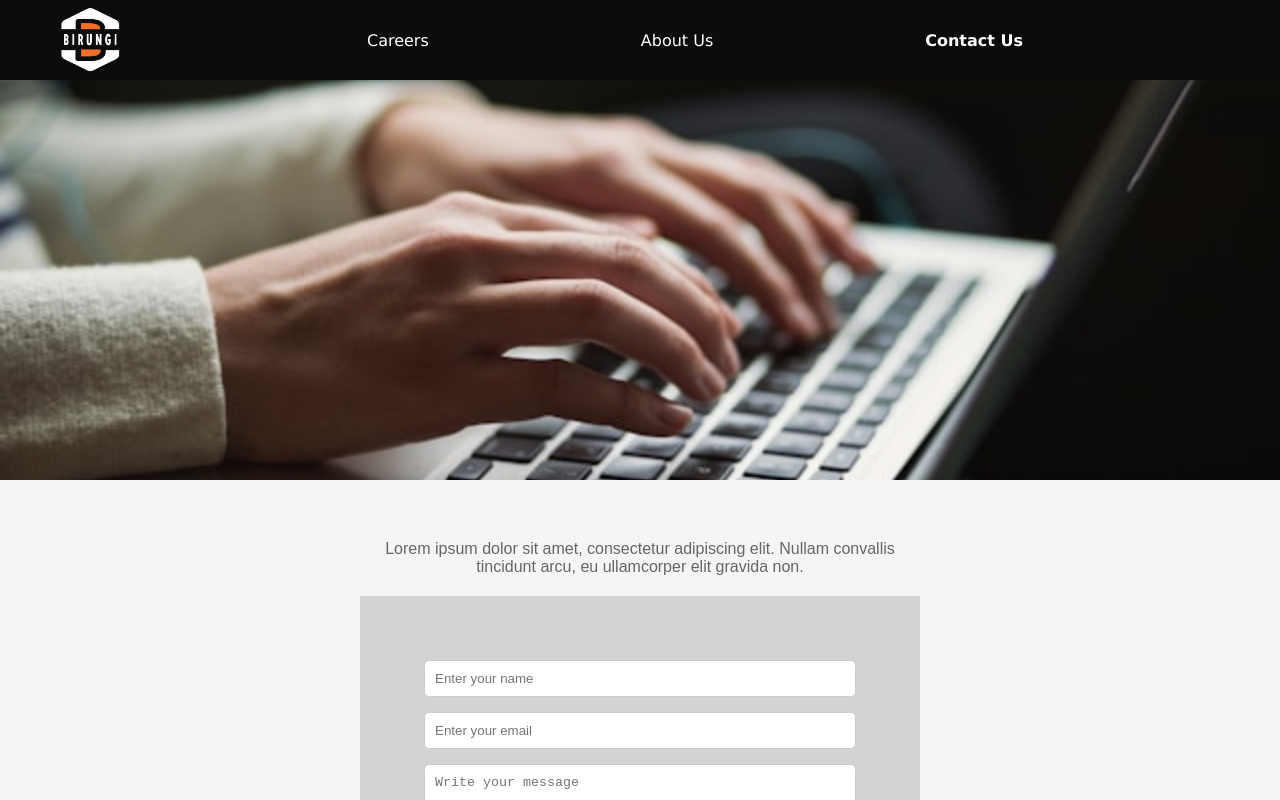
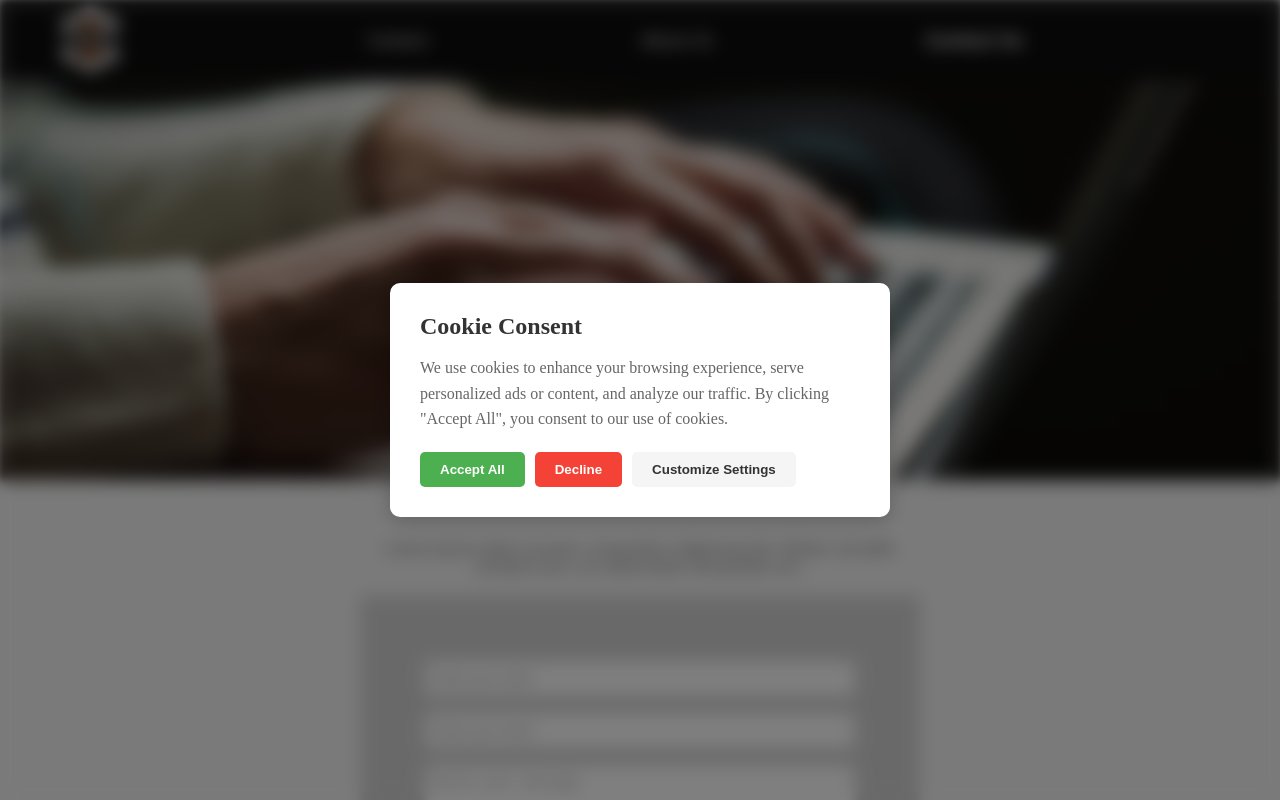
Before and after one commit to mertsay01/Birungi-Studio-Website, a React (Vite) app: page /contact-us in a window 1280 px wide. Shown: the top 800 px of the page. Built offline with nearby package versions, Linux system fonts and the light colour scheme.

Commit message:
Cookies added

```diff
--- a/src/App.jsx
+++ b/src/App.jsx
@@ -1,29 +1,73 @@
-import { BrowserRouter as Router, Routes, Route } from 'react-router-dom';
+"use client"
 
-import  {Background}  from "./Components/Background/Background";
-import Navbar from "./Components/Navbar/Navbar";
-import Careers from './pages/Careers/Careers';
-import Home from './pages/Home/Home';
-import AboutUs from './pages/AboutUs/About-us';
-import ContactUs from './pages/ContactUs/ContactUs';
-import Footer from './Components/Footer/Footer'
+import { BrowserRouter as Router, Routes, Route } from "react-router-dom"
+import { useState, useEffect } from "react"
+import Navbar from "./Components/Navbar/Navbar"
+import Careers from "./pages/Careers/Careers"
+import Home from "./pages/Home/Home"
+import AboutUs from "./pages/AboutUs/About-us"
+import ContactUs from "./pages/ContactUs/ContactUs"
+import Footer from "./Components/Footer/Footer"
+import CookieConsent from "./Components/CookiesConsent/CookieConsent"
 
-function App ()  {
+function App() {
+  const [showCookieConsent, setShowCookieConsent] = useState(true)
+
+  useEffect(() => {
+    // For testing purposes, clear any existing cookie consent
+    // localStorage.removeItem('cookieConsent'); // Uncomment this line for testing
+
+    // Check if user has already made a choice
+    const cookieChoice = localStorage.getItem("cookieConsent")
+    console.log("Cookie choice from localStorage:", cookieChoice)
+
+    if (!cookieChoice) {
+      // If no choice has been made, show the cookie consent popup
+      console.log("Showing cookie consent popup")
+      setShowCookieConsent(true)
+    } else {
+      console.log("Cookie consent already provided:", cookieChoice)
+    }
+  }, [])
+
+  const handleAcceptCookies = () => {
+    // Save user's choice in localStorage
+    localStorage.setItem("cookieConsent", "accepted")
+    setShowCookieConsent(false)
+
+    // Here you would typically set your cookies
+    console.log("Cookies accepted")
+  }
+
+  const handleDeclineCookies = () => {
+    // Save user's choice in localStorage
+    localStorage.setItem("cookieConsent", "declined")
+    setShowCookieConsent(false)
+
+    // Here you would typically ensure no non-essential cookies are set
+    console.log("Cookies declined")
+  }
 
   return (
-    <Router>
-      <Navbar />
+    <>
+      <Router>
+        <div className={showCookieConsent ? "app-container blurred" : "app-container"}>
+          <Navbar />
 
-      <Routes>
-        <Route path='/' element={<Home />}/>
-        <Route path = '/careers' element={<Careers />}/>
-        <Route path = '/about-us' element={<AboutUs />}/>
-        <Route path='/contact-us' element={<ContactUs />}/>
-      </Routes>
+          <Routes>
+            <Route path="/" element={<Home />} />
+            <Route path="/careers" element={<Careers />} />
+            <Route path="/about-us" element={<AboutUs />} />
+            <Route path="/contact-us" element={<ContactUs />} />
+          </Routes>
 
-      <Footer />
+          <Footer />
+        </div>
+      </Router>
 
-    </Router>
+      {showCookieConsent && <CookieConsent onAccept={handleAcceptCookies} onDecline={handleDeclineCookies} />}
+    </>
   )
 }
-export default App;
+
+export default App
--- /dev/null
+++ b/src/Components/CookiesConsent/CookieConsent.css
@@ -0,0 +1,103 @@
+.cookie-consent-container {
+    position: fixed;
+    top: 0;
+    left: 0;
+    width: 100%;
+    height: 100%;
+    background-color: rgba(0, 0, 0, 0.5);
+    display: flex;
+    justify-content: center;
+    align-items: center;
+    z-index: 9999; /* Increased z-index to ensure it's on top */
+    backdrop-filter: blur(8px);
+  }
+
+  .cookie-consent {
+    background-color: white;
+    border-radius: 10px;
+    box-shadow: 0 4px 20px rgba(0, 0, 0, 0.2);
+    width: 90%;
+    max-width: 500px;
+    padding: 30px;
+    animation: slideUp 0.3s ease-out;
+  }
+
+  @keyframes slideUp {
+    from {
+      transform: translateY(50px);
+      opacity: 0;
+    }
+    to {
+      transform: translateY(0);
+      opacity: 1;
+    }
+  }
+
+  .cookie-content h2 {
+    margin-top: 0;
+    color: #333;
+    font-size: 1.5rem;
+    margin-bottom: 15px;
+  }
+
+  .cookie-content p {
+    color: #666;
+    line-height: 1.6;
+    margin-bottom: 20px;
+  }
+
+  .cookie-buttons {
+    display: flex;
+    flex-wrap: wrap;
+    gap: 10px;
+  }
+
+  .cookie-button {
+    padding: 10px 20px;
+    border: none;
+    border-radius: 5px;
+    font-weight: 600;
+    cursor: pointer;
+    transition: all 0.2s ease;
+  }
+
+  .cookie-button.accept {
+    background-color: #4caf50;
+    color: white;
+  }
+
+  .cookie-button.accept:hover {
+    background-color: #3e8e41;
+  }
+
+  .cookie-button.decline {
+    background-color: #f44336;
+    color: white;
+  }
+
+  .cookie-button.decline:hover {
+    background-color: #d32f2f;
+  }
+
+  .cookie-button.customize {
+    background-color: #f5f5f5;
+    color: #333;
+  }
+
+  .cookie-button.customize:hover {
+    background-color: #e0e0e0;
+  }
+
+  @media (max-width: 600px) {
+    .cookie-consent {
+      padding: 20px;
+    }
+
+    .cookie-buttons {
+      flex-direction: column;
+    }
+
+    .cookie-button {
+      width: 100%;
+    }
+  }
--- /dev/null
+++ b/src/Components/CookiesConsent/CookieConsent.jsx
@@ -0,0 +1,31 @@
+"use client"
+import "./CookieConsent.css"
+
+const CookieConsent = ({ onAccept, onDecline }) => {
+  console.log("CookieConsent component rendered")
+
+  return (
+    <div className="cookie-consent-container">
+      <div className="cookie-consent">
+        <div className="cookie-content">
+          <h2>Cookie Consent</h2>
+          <p>
+            We use cookies to enhance your browsing experience, serve personalized ads or content, and analyze our
+            traffic. By clicking "Accept All", you consent to our use of cookies.
+          </p>
+          <div className="cookie-buttons">
+            <button className="cookie-button accept" onClick={onAccept}>
+              Accept All
+            </button>
+            <button className="cookie-button decline" onClick={onDecline}>
+              Decline
+            </button>
+            <button className="cookie-button customize">Customize Settings</button>
+          </div>
+        </div>
+      </div>
+    </div>
+  )
+}
+
+export default CookieConsent
--- a/src/index.css
+++ b/src/index.css
@@ -7,3 +7,14 @@ body, h1, h2, h3, h4, h5, h6, p, ul, ol, li, a {
   margin: 0;
   padding: 0;
 }
+
+
+/* Add this to your existing CSS or create a new file */
+.app-container {
+  transition: filter 0.3s ease;
+}
+
+.app-container.blurred {
+  filter: blur(4px);
+  pointer-events: none;
+}
```
